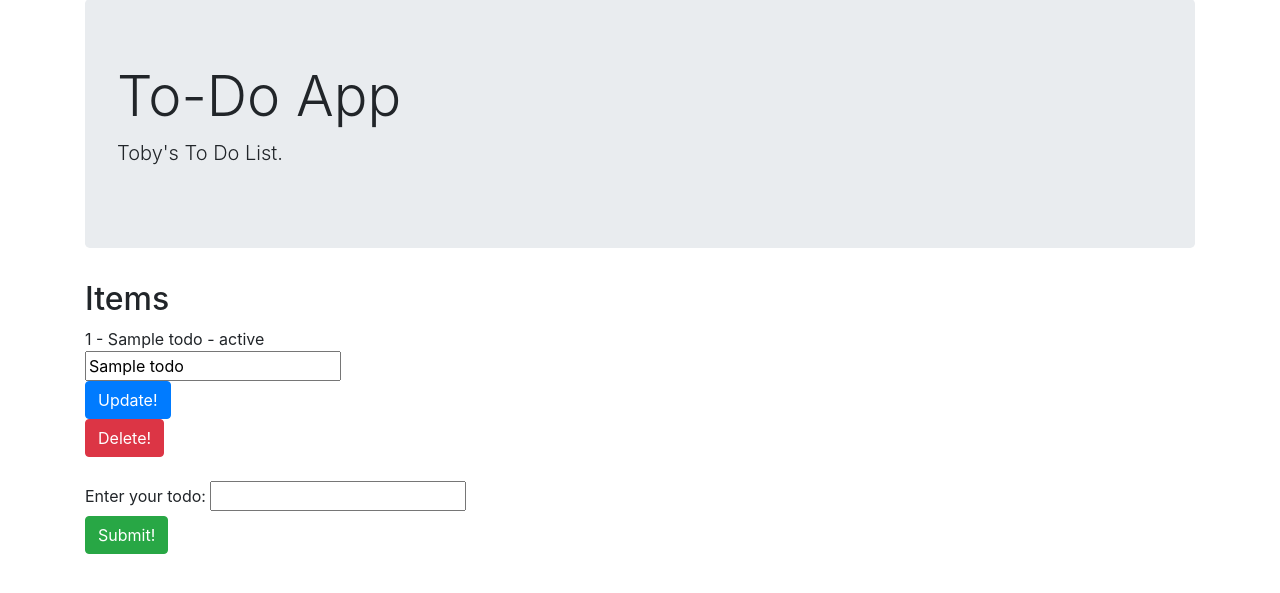
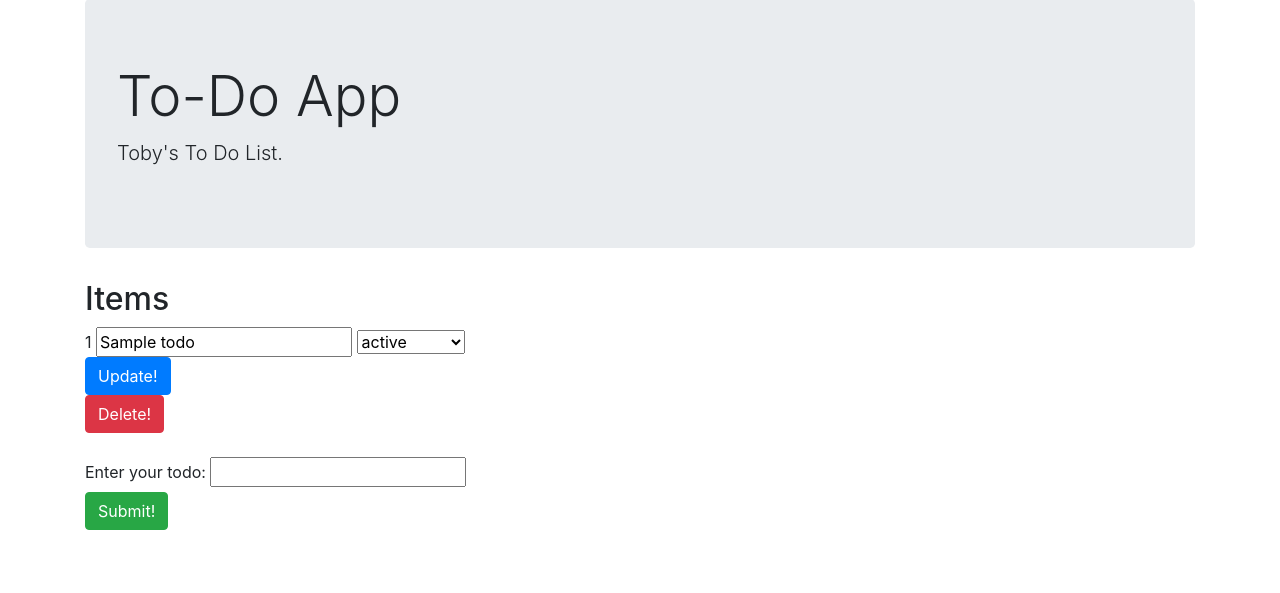
Before and after one commit to CorndelWithSoftwire/DevOps-Course-Starter, a Flask app: template templates/index.html in a window 1280 px wide. Shown: the part 81-674 px from the top of the page. Run offline with Flask 2, Linux system fonts and the light colour scheme; the template is opened without the code that fills it: most values are stand-ins (such as "Sample title", 1, 10 or a date in 2020); some libraries are stand-ins or nearby versions.

Commit message:
improving status register

```diff
--- a/app.py
+++ b/app.py
@@ -40,8 +40,9 @@ def delete_todo():
 def update_todo():
     item = request.form.get('todo_id')
     new_todo_value = request.form.get("todo_value")
+    new_status_value = request.form.get("todo_status")
     print(item)
 
-    session.update_item(item, new_todo_value)
+    session.update_item(item, new_todo_value, new_status_value)
 
     return redirect('/')
--- a/session_items.py
+++ b/session_items.py
@@ -30,7 +30,7 @@ def get_item(id):
     return next((item for item in items if item['id'] == int(id)), None)
 
 
-def add_item(title):
+def add_item(title, todo_status="not started"):
     """
     Adds a new item with the specified title to the session.
 
@@ -45,7 +45,7 @@ def add_item(title):
     # Determine the ID for the item based on that of the previously added item
     id = items[-1]['id'] + 1 if items else 0
 
-    item = { 'id': id, 'title': title, 'status': 'Not Started' }
+    item = { 'id': id, 'title': title, 'status': todo_status }
 
     # Add the item to the list
     items.append(item)
@@ -91,7 +91,7 @@ def update_status(items, status):
         print("Invalid Status: " + status)
         return None
 
-def update_item(item_id, new_todo_value):
+def update_item(item_id, new_todo_value, new_status_value):
 
     delete_item(item_id)
-    return add_item(new_todo_value)
+    return add_item(new_todo_value, new_status_value)
--- a/templates/index.html
+++ b/templates/index.html
@@ -13,12 +13,18 @@
       <h2>Items</h2>
       <ul class="list-group mb-4">
         {% for todo in todos %}
-        {{todo.id}} - {{todo.title}} - {{todo.status}}
+        <!-- {{todo.id}} - {{todo.title}} - {{todo.status}}-->
 
 
           <!-- Edit form -->
           <form action="/update-todo" method="POST">
-            <input type="text" name="todo_value" value="{{todo.title}}">
+            {{todo.id}} <input type="text" name="todo_value" value="{{todo.title}}">
+
+            <select name="todo_status" id="todo_status">
+              <option selected="selected" value="{{todo.status}}">{{todo.status}}</option>
+              <option value="in_progress">In Progress</option>
+              <option value="completed">Completed</option>
+            </select>
             <input type="hidden" name="todo_id" value="{{todo.id}}">
             <div class="form-example">
               <input type="submit" class="btn btn-primary" value="Update!">
```
